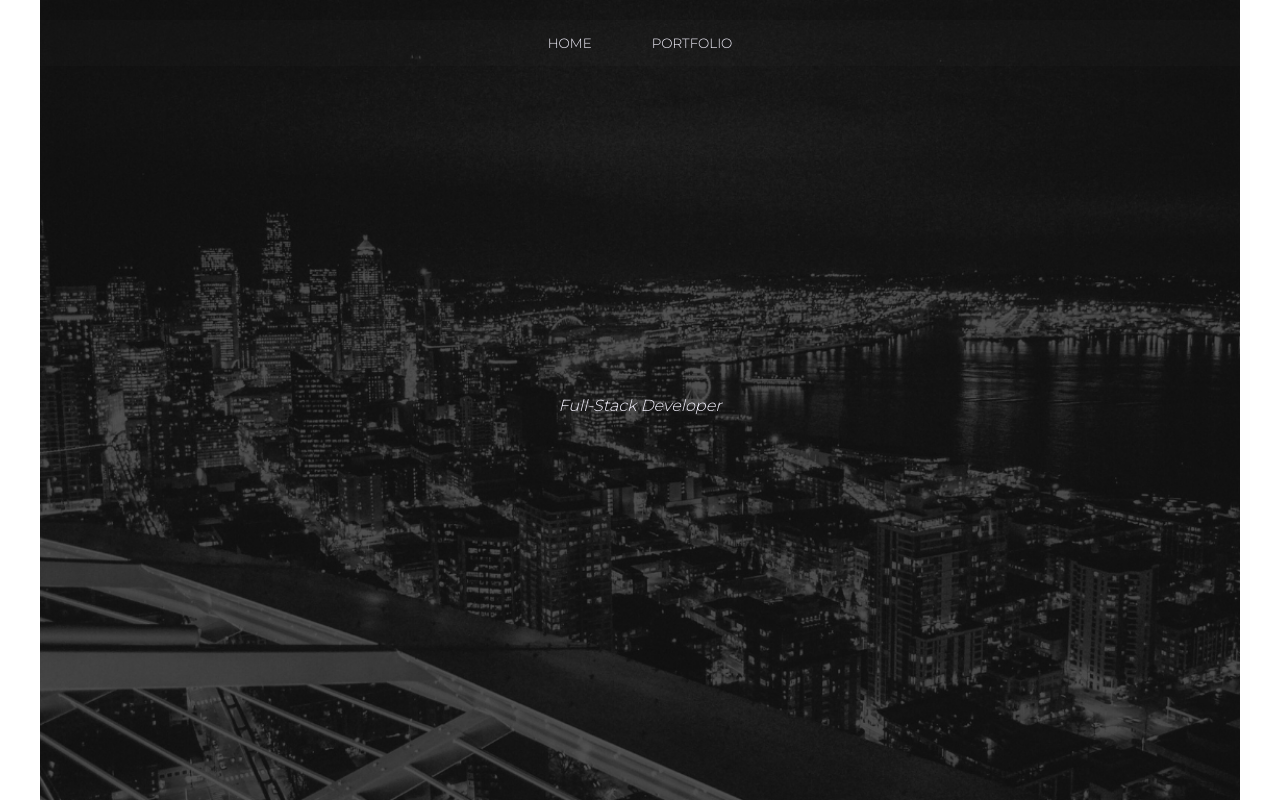
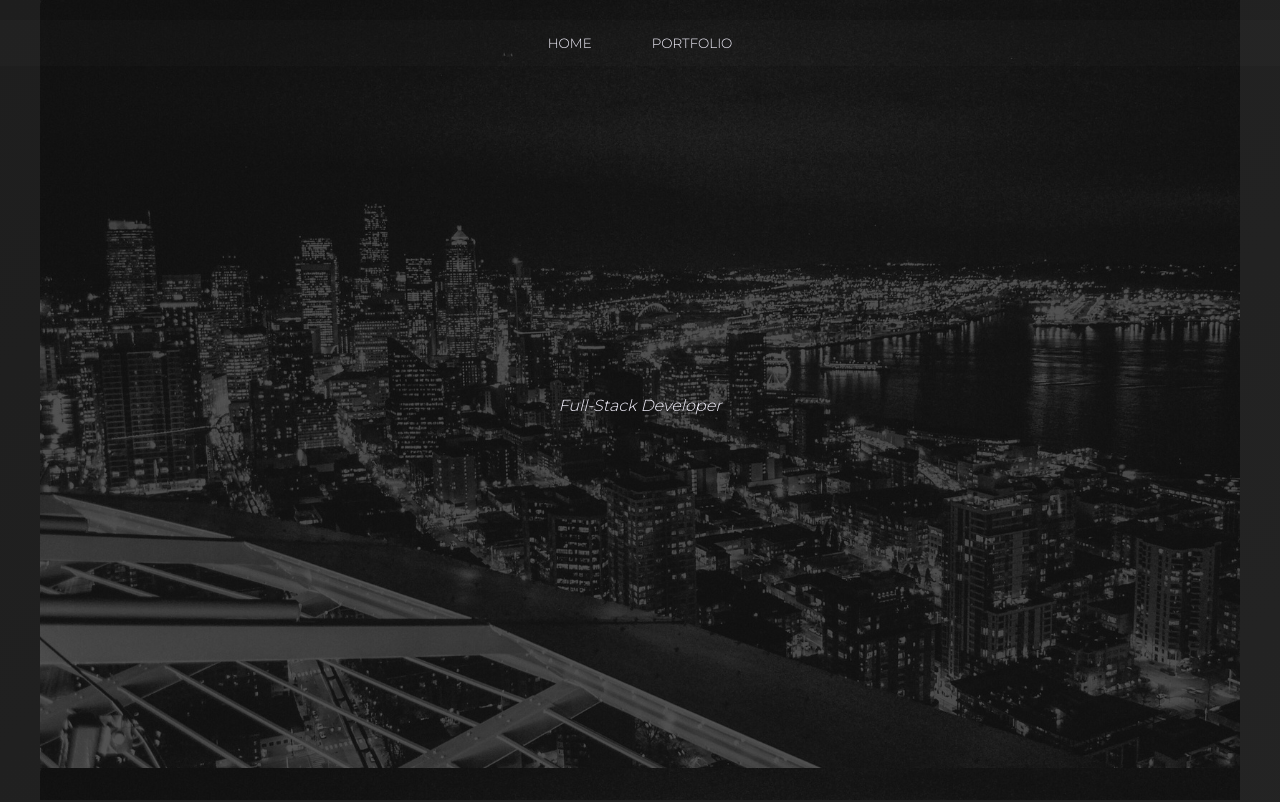
Before and after one commit to arlomoney/arlomoney.github.io, a plain HTML site: page index.html in a window 1280 px wide. Shown: the top 802 px of the page. Drawn offline with Linux system fonts and the light colour scheme; a script that the page names is missing.

Commit message:
Update style.css

```diff
--- a/style.css
+++ b/style.css
@@ -1,3 +1,4 @@
+
 @import url('https://fonts.googleapis.com/css2?family=Prata&display=swap');
 @import url('https://fonts.googleapis.com/css2?family=Montserrat:wght@300&display=swap');
 
@@ -10,6 +11,7 @@
 
 /* Body Styling */
 body {
+  background: linear-gradient(135deg, #1e1e1e, #252525);
   color: #F5F3FF;
   font-family: 'Montserrat', sans-serif;
   font-weight: 100;
@@ -22,9 +24,7 @@ body {
 
 /* Header Styling */
 header {
-  /*background-image: url('Arlene Shergill.png');*/
-  background: url('Arlene Shergill.png') no-repeat center center fixed;
-  background-size: cover;
+  background-image: url('Arlene Shergill.png');
   width: 100%;
   height: 100vh;
   max-width: 1200px;
```
